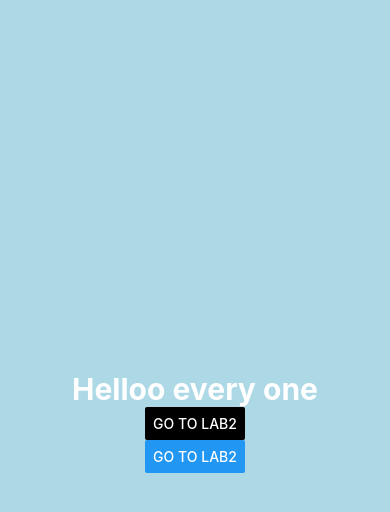
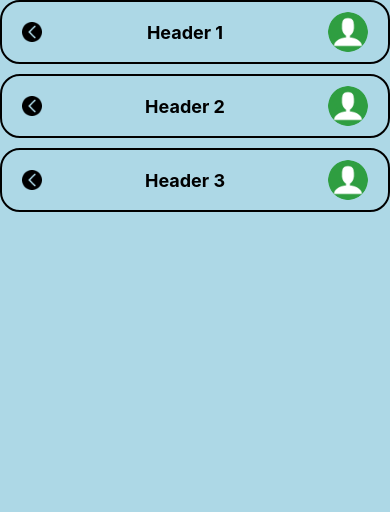
Before and after one commit to QuachHoangBo/TutorialExpo_DP08480, a React Native app: screen / in a window 390 px wide. Shown: the top 512 px of the page. Built offline with nearby package versions, Linux system fonts and the light colour scheme.

Commit message:
studying

```diff
--- a/App.js
+++ b/App.js
@@ -1,7 +1,7 @@
 // d:/myProject/tutorialexpo/App.js
 import React from "react";
 
-import Run from "./src/lab1/index.js";
+import Run from "./src/homework/lab1/index";
 
 const App = () => {
   return <Run />;
--- /dev/null
+++ b/src/homework/lab1/components/HeaderCustom.js
@@ -0,0 +1,54 @@
+import React from "react";
+import { Image, StyleSheet, Text, TouchableOpacity, View } from "react-native";
+import PropTypes from "prop-types";
+const HeaderCustom = ({ title }) => {
+  const PressIn = () => {
+    console.log("press in");
+  };
+  return (
+    <View style={styles.container}>
+      <TouchableOpacity onPress={PressIn}>
+        <Image
+          source={require("../img/arrowleft.jpg")}
+          style={styles.imgLeft}
+        />
+      </TouchableOpacity>
+      <Text style={styles.title}>{title}</Text>
+      <Image source={require("../img/avatahead.jpg")} style={styles.imgRight} />
+    </View>
+  );
+};
+
+HeaderCustom.propTypes = {
+  title: PropTypes.string,
+};
+
+const styles = StyleSheet.create({
+  container: {
+    flexDirection: "row",
+    alignItems: "center",
+    justifyContent: "space-between",
+    paddingHorizontal: 20,
+    paddingVertical: 10,
+    backgroundColor: "lightblue",
+    marginBottom: 10,
+    borderBlockColor: "black",
+    borderWidth: 2,
+    borderRadius: 20,
+  },
+  title: {
+    fontSize: 18,
+    fontWeight: "bold",
+  },
+  imgLeft: {
+    width: 20,
+    height: 20,
+  },
+  imgRight: {
+    width: 40,
+    height: 40,
+    borderRadius: 20,
+  },
+});
+
+export default HeaderCustom;
--- /dev/null
+++ b/src/homework/lab1/index.js
@@ -0,0 +1,26 @@
+import React from "react";
+import { SafeAreaView, StatusBar, StyleSheet } from "react-native";
+import HeaderCustom from "./components/HeaderCustom";
+
+const App = () => {
+  return (
+    <SafeAreaView style={styles.container}>
+      <HeaderCustom title="Header 1" />
+      <HeaderCustom title="Header 2" />
+      <HeaderCustom title="Header 3" />
+      <StatusBar barStyle="light-content" backgroundColor="lightblue" />
+    </SafeAreaView>
+  );
+};
+
+const styles = StyleSheet.create({
+  container: {
+    flex: 1,
+    height: "100%",
+    width: "100%",
+    backgroundColor: "lightblue",
+    padding: 10,
+  },
+});
+
+export default App;
--- a/src/lab1/index.js
+++ /dev/null
@@ -1,35 +0,0 @@
-import React from "react";
-import { Button, SafeAreaView, StyleSheet, Text } from "react-native";
-
-const Lab1 = () => {
-  return (
-    <SafeAreaView style={styles.container}>
-      <Text style={styles.title}>Helloo every one</Text>
-      <Button
-        title="Go to Lab2"
-        onPress={() => {}}
-        color="black"
-        titleStyle={{ color: "white" }}
-        iconContainerStyle={{ marginRight: 10 }}
-      />
-      <Button title="Go to Lab2" onPress={() => {}} />
-    </SafeAreaView>
-  );
-};
-
-const styles = StyleSheet.create({
-  container: {
-    width: "100%",
-    height: "100%",
-    backgroundColor: "lightblue",
-    justifyContent: "center",
-    alignItems: "center",
-  },
-  title: {
-    color: "white",
-    fontSize: 30,
-    fontWeight: "bold",
-  },
-});
-
-export default Lab1;
```
Also changed, not shown: src/homework/lab1/img/arrowleft.jpg (added), src/homework/lab1/img/avatahead.jpg (added), src/homework/lab2/index.js (added).
